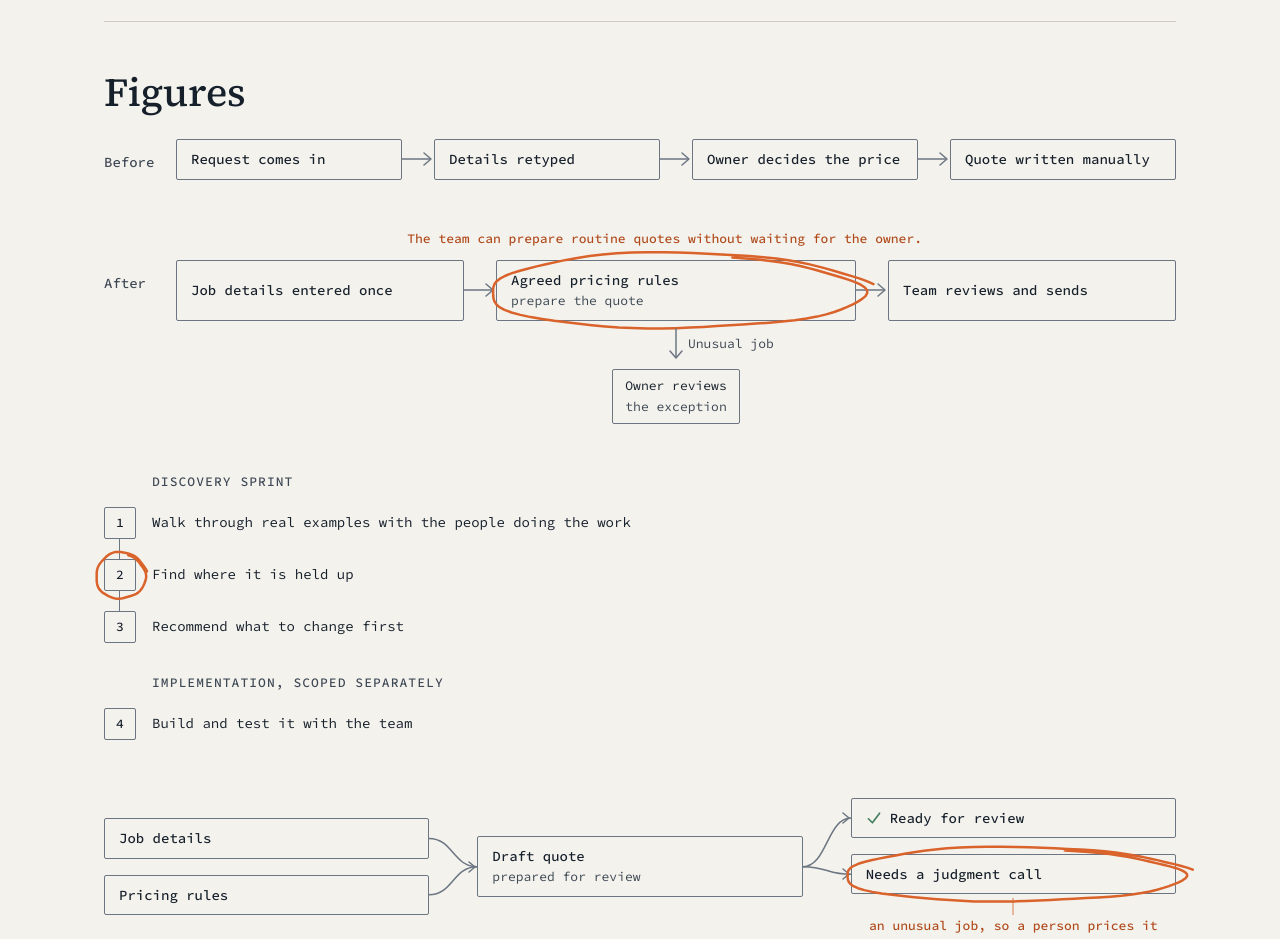
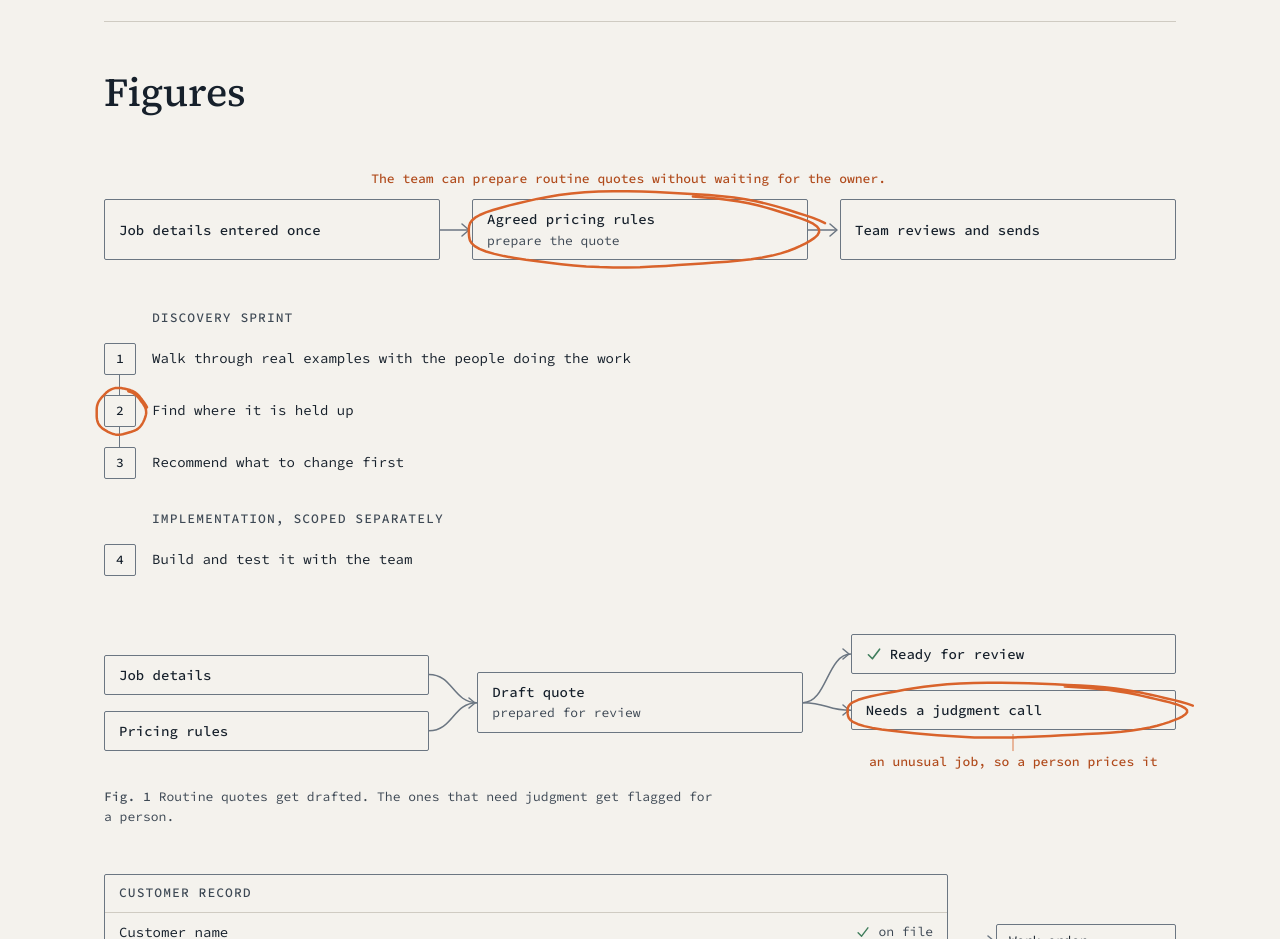
Before and after one commit to patrickmch/website, a React (Vite) app: page /style in a window 1280 px wide. Shown: the part 3200-4139 px from the top of the page. Built offline with nearby package versions, Linux system fonts and the light colour scheme.

Commit message:
Simplify the quoting preview to the improved flow

```diff
--- a/components/diagrams/QuoteFlow.tsx
+++ b/components/diagrams/QuoteFlow.tsx
@@ -1,50 +1,27 @@
 import { Figure, Flow, Node, Connector } from '../Figure';
 
-/** An illustrative before-and-after, with routine work and exceptions separated. */
+/** An illustrative improvement to preparing routine quotes. */
 export function QuoteFlow() {
   return (
     <Figure
       n={1}
       showCaption={false}
-      className="quote-comparison"
       caption="An example of reducing the work involved in preparing a quote."
-      description="Two flows compare preparing a quote before and after an improvement. Before: a request comes in, details are retyped, the owner decides the price, and the quote is written manually. After: job details are entered once, agreed pricing rules prepare the quote, and the team reviews and sends it. The pricing rules are circled with the note 'The team can prepare routine quotes without waiting for the owner.' An unusual job branches from the pricing rules to the owner, who reviews the exception."
+      description="Three steps show an improved quoting process. Job details are entered once, agreed pricing rules prepare the quote, and the team reviews and sends it. The pricing rules are circled with the note 'The team can prepare routine quotes without waiting for the owner.'"
     >
-      <div className="quote-comparison__row">
-        <p className="quote-comparison__label">Before</p>
-        <Flow className="flow--even quote-comparison__before">
-          <Node label="Request comes in" />
+      <Flow annotated className="flow--even quote-flow">
+        <Node label="Job details entered once" />
         <Connector />
-          <Node label="Details retyped" />
-          <Connector />
-          <Node label="Owner decides the price" />
-          <Connector />
-          <Node label="Quote written manually" />
-        </Flow>
-      </div>
-      <div className="quote-comparison__row">
-        <p className="quote-comparison__label">After</p>
-        <div className="quote-comparison__after">
-          <Node className="quote-comparison__input" label="Job details entered once" />
-          <Connector className="quote-comparison__to-rules" />
         <Node
-            className="quote-comparison__rules"
+          className="quote-flow__rules"
           label="Agreed pricing rules"
           where="prepare the quote"
           marked
           annotation="The team can prepare routine quotes without waiting for the owner."
         />
-          <div className="quote-comparison__exception">
-            <div className="quote-comparison__branch">
         <Connector />
-              <span>Unusual job</span>
-            </div>
-            <Node label="Owner reviews" where="the exception" small />
-          </div>
-          <Connector className="quote-comparison__to-review" />
-          <Node className="quote-comparison__review" label="Team reviews and sends" />
-        </div>
-      </div>
+        <Node label="Team reviews and sends" />
+      </Flow>
     </Figure>
   );
 }
--- a/styles/pages.css
+++ b/styles/pages.css
@@ -44,163 +44,34 @@
   }
 }
 
-/* ---------- Home: quoting before and after ---------- */
-.quote-comparison__row + .quote-comparison__row {
-  margin-top: 40px;
-}
-
-.quote-comparison__label {
-  margin-bottom: 16px;
-  font-family: var(--font-mono);
-  font-size: var(--text-fig);
-  font-weight: 500;
-  color: var(--ink-2);
-}
-
-.quote-comparison__after {
-  display: grid;
-  grid-template-columns: minmax(0, 1fr) 16px minmax(0, 1fr);
-  grid-template-areas:
-    'input input input'
-    'to-rules to-rules to-rules'
-    'rules rules rules'
-    'to-review . exception'
-    'review . exception';
-  align-items: center;
-}
-
-.quote-comparison__input { grid-area: input; }
-.quote-comparison__to-rules { grid-area: to-rules; }
-.quote-comparison__rules { grid-area: rules; margin-bottom: 8px; }
-.quote-comparison__to-review { grid-area: to-review; }
-.quote-comparison__review { grid-area: review; }
-
-.quote-comparison__after > .connector {
-  justify-self: center;
-}
-
-.quote-comparison__exception {
-  grid-area: exception;
-  align-self: start;
-  min-width: 0;
-}
-
-.quote-comparison__branch {
-  display: flex;
-  position: relative;
-  align-items: center;
-  justify-content: center;
-  height: 48px;
-  font-family: var(--font-mono);
-  font-size: var(--text-label);
-  color: var(--ink-2);
-}
-
-.quote-comparison__branch span {
-  position: absolute;
-  left: calc(50% + 12px);
-}
-
-.quote-comparison__branch .connector,
-.quote-comparison__to-review {
-  height: 48px;
-}
-
-.quote-comparison__rules::before,
-.quote-comparison__rules::after {
-  content: '';
-  position: absolute;
-  bottom: -8px;
-}
-
-.quote-comparison__rules::before {
-  left: 50%;
-  height: 8px;
-  border-left: 1.5px solid var(--stroke);
-}
-
-.quote-comparison__rules::after {
-  left: calc(25% - 4px);
-  right: calc(25% - 4px);
-  border-top: 1.5px solid var(--stroke);
-}
-
-.quote-comparison__rules .annotation {
-  margin-bottom: 8px;
-}
-
+/* ---------- Home: improved quoting flow ---------- */
 @media (min-width: 768px) {
-  .quote-comparison__row {
-    display: grid;
-    grid-template-columns: 72px minmax(0, 1fr);
-    align-items: start;
+  .quote-flow {
+    padding-top: 60px;
   }
 
-  .quote-comparison__label {
-    margin: 12px 0 0;
-  }
-
-  .quote-comparison__row + .quote-comparison__row {
-    margin-top: 80px;
-  }
-
-  .quote-comparison__before > .node {
+  .quote-flow > .node {
     flex: 1 1 0;
   }
 
-  .quote-comparison__after {
-    grid-template-columns: minmax(0, 1fr) 32px minmax(0, 1.25fr) 32px minmax(0, 1fr);
-    grid-template-areas:
-      'input to-rules rules to-review review'
-      '. . exception . .';
-  }
-
-  .quote-comparison__after > .node {
-    display: flex;
-    align-self: stretch;
-    min-width: 0;
-  }
-
-  .quote-comparison__after > .node > .node__box {
+  .quote-flow > .node > .node__box {
     display: flex;
     flex-direction: column;
     justify-content: center;
-    flex: 1;
   }
 
-  .quote-comparison__rules { margin-bottom: 0; }
-  .quote-comparison__rules::before,
-  .quote-comparison__rules::after { display: none; }
-  .quote-comparison__to-review { height: 16px; }
-
-  .quote-comparison__rules .annotation {
+  .quote-flow__rules .annotation {
     left: 50%;
     bottom: calc(100% + 12px);
     width: min(30em, 44vw);
     transform: translateX(-50%);
-    margin: 0;
     text-align: center;
     white-space: normal;
   }
 
-  .quote-comparison__rules .annotation__leader {
+  .quote-flow__rules .annotation__leader {
     display: none;
   }
-
-  .quote-comparison__exception {
-    margin-left: 0;
-    justify-self: center;
-  }
-
-  .quote-comparison__branch span { white-space: nowrap; }
-
-  .quote-comparison__branch .connector {
-    width: 16px;
-    height: 48px;
-  }
-
-  .quote-comparison__branch .connector__h { display: none; }
-  .quote-comparison__branch .connector__v { display: block; }
 }
 
 /* ---------- Home: approach and examples ---------- */
```
Also changed, not shown: scripts/check-production.mjs (+6 -14 lines), 3 other files (tests, documents, lock files or other folders). Lines whose indentation alone changed are shown as unchanged.
